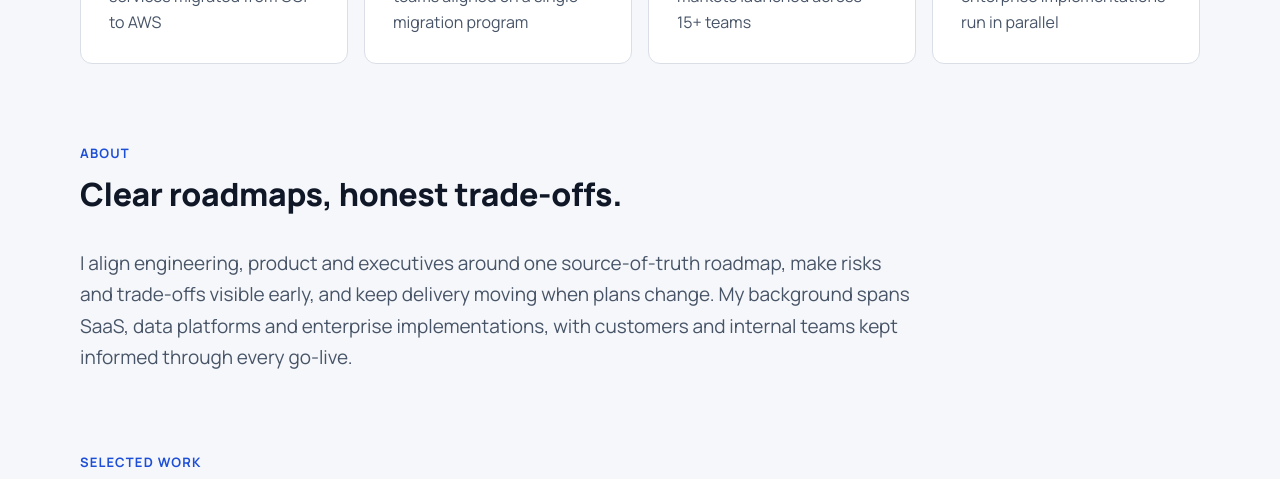
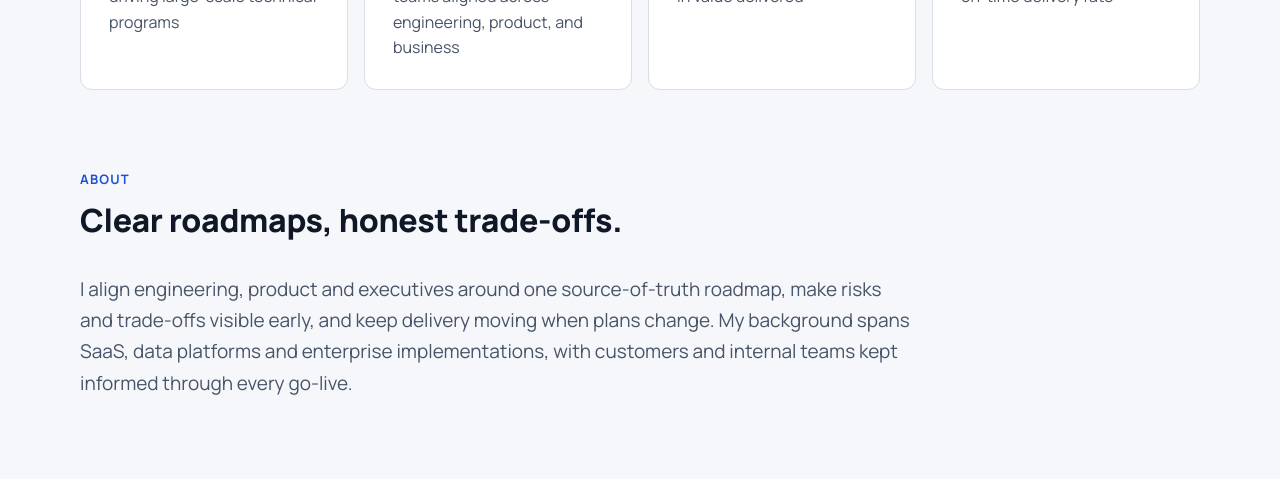
Before and after one commit to NatalieSalman/NatalieSalman.github.io, a plain HTML site: page index.html in a window 1280 px wide. Shown: the part 621-1100 px from the top of the page. Drawn offline with Linux system fonts and the light colour scheme.

Commit message:
Update index.html

```diff
--- a/index.html
+++ b/index.html
@@ -52,10 +52,10 @@ a:focus-visible{outline:3px solid #1D4ED8;outline-offset:3px;border-radius:4px}
 </section>
 
 <section class="grid" style="grid-template-columns:repeat(auto-fit,minmax(220px,1fr));padding-bottom:24px">
-<div class="card"><div style="font-size:42px;font-weight:800;color:#1D4ED8">30+</div><p class="p">services migrated from GCP to AWS</p></div>
-<div class="card"><div style="font-size:42px;font-weight:800;color:#1D4ED8">14+</div><p class="p">teams aligned on a single migration program</p></div>
-<div class="card"><div style="font-size:42px;font-weight:800;color:#1D4ED8">7</div><p class="p">markets launched across 15+ teams</p></div>
-<div class="card"><div style="font-size:42px;font-weight:800;color:#1D4ED8">3–5</div><p class="p">enterprise implementations run in parallel</p></div>
+<div class="card"><div style="font-size:42px;font-weight:800;color:#1D4ED8">8+</div><p class="p">driving large-scale technical programs</p></div>
+<div class="card"><div style="font-size:42px;font-weight:800;color:#1D4ED8">20+</div><p class="p">teams aligned across engineering, product, and business</p></div>
+<div class="card"><div style="font-size:42px;font-weight:800;color:#1D4ED8">€1M+</div><p class="p">in value delivered</p></div>
+<div class="card"><div style="font-size:42px;font-weight:800;color:#1D4ED8">90%+</div><p class="p">on-time delivery rate</p></div>
 </section>
 
 <section class="sec" id="about">
```
